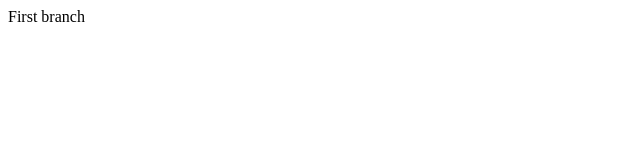
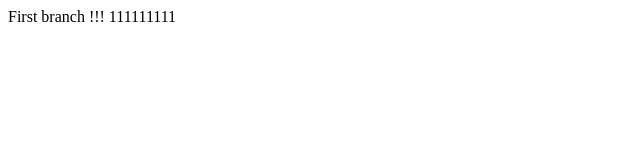
Before and after one commit to hebaMubarak/Myappsample, a plain HTML site: page index.html in a window 1280 px wide. Shown: the whole page, without its empty margins (0-640 px from the left). Drawn offline with Linux system fonts and the light colour scheme.

Commit message:
add first

```diff
--- a/index.html
+++ b/index.html
@@ -8,6 +8,6 @@
 
     <body>
 
-        First branch
+        First branch !!! 111111111
     </body>
 </html>
```
